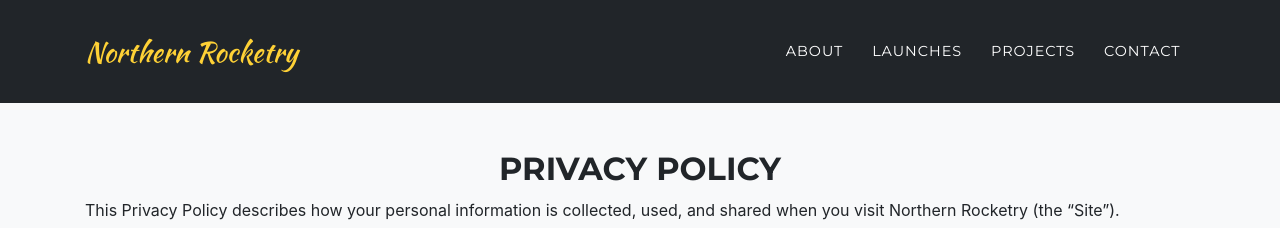
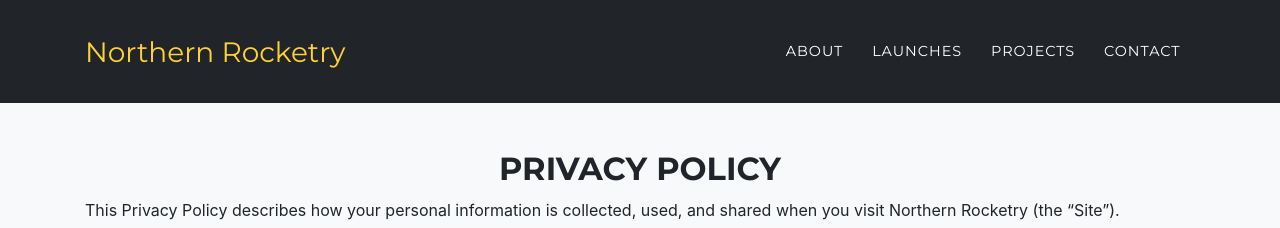
Before and after one commit to njkboys/nrw, a Jekyll site: the page built from legal.md, in a window 1280 px wide. Shown: the top 228 px of the page. Built offline with Jekyll 4.4.1, drawn with Linux system fonts in a browser that asks for light colours; some web fonts are replaced.

Commit message:
Update _mixins.scss

```diff
--- a/_sass/base/_mixins.scss
+++ b/_sass/base/_mixins.scss
@@ -3,7 +3,7 @@
   font-family: 'Droid Serif', -apple-system, BlinkMacSystemFont, 'Segoe UI', Roboto, 'Helvetica Neue', Arial, sans-serif, 'Apple Color Emoji', 'Segoe UI Emoji', 'Segoe UI Symbol', 'Noto Color Emoji';
 }
 @mixin script-font {
-  font-family: 'Kaushan Script', -apple-system, BlinkMacSystemFont, 'Segoe UI', Roboto, 'Helvetica Neue', Arial, sans-serif, 'Apple Color Emoji', 'Segoe UI Emoji', 'Segoe UI Symbol', 'Noto Color Emoji';
+  font-family: 'Montserrat', -apple-system, BlinkMacSystemFont, 'Segoe UI', Roboto, 'Helvetica Neue', Arial, sans-serif, 'Apple Color Emoji', 'Segoe UI Emoji', 'Segoe UI Symbol', 'Noto Color Emoji';
 }
 @mixin body-font {
   font-family: /*'Roboto Slab',*/ -apple-system, BlinkMacSystemFont, 'Segoe UI', Roboto, 'Helvetica Neue', Arial, sans-serif, 'Apple Color Emoji', 'Segoe UI Emoji', 'Segoe UI Symbol', 'Noto Color Emoji';
```
